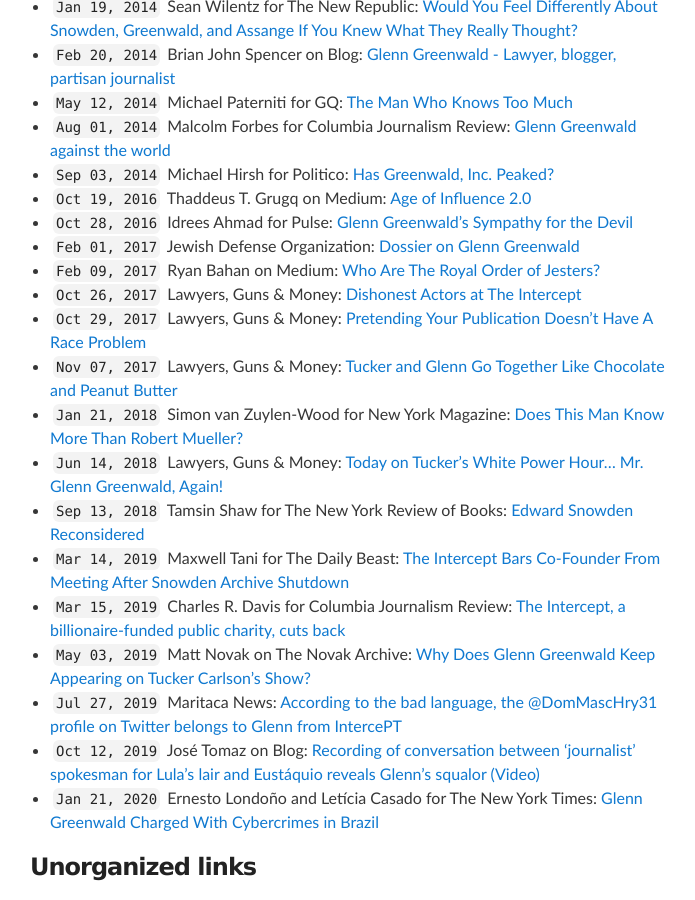
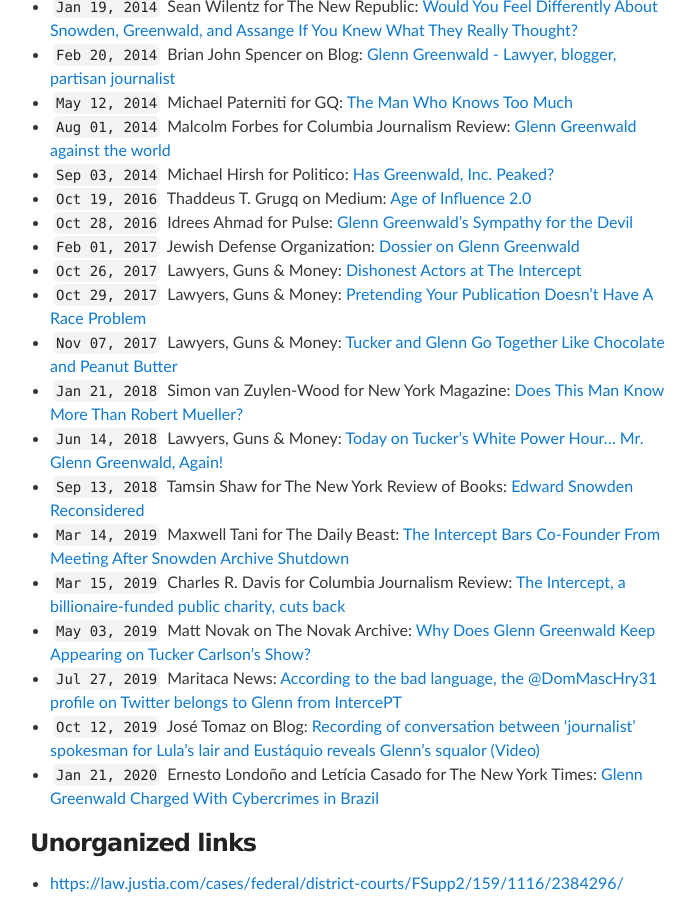
Before and after one commit to masternotions/masternotions.github.io, a Jekyll site: the page built from articles.md, in a window 1280 px wide and 900 px high, scrolled down 573 px. Shown: the whole window, without its empty margins (290-985 px from the left). Built offline with Jekyll 4.4.1, drawn with Linux system fonts in a browser that asks for light colours.

Commit message:
Update articles.md

```diff
--- a/articles.md
+++ b/articles.md
@@ -21,7 +21,6 @@ layout: default
 - ``Oct 19, 2016`` Thaddeus T. Grugq on Medium: [Age of Influence 2.0](https://medium.com/@thegrugq/agent-of-influence-2-0-e1f20bed4aec)
 - ``Oct 28, 2016`` Idrees Ahmad for Pulse: [Glenn Greenwald's Sympathy for the Devil](https://pulsemedia.org/2016/10/28/sympathy-for-the-devil-exorcising-greenwald-and-assad/)
 - ``Feb 01, 2017`` Jewish Defense Organization: [Dossier on Glenn Greenwald](/docs/jewish-defense-organization-dossier.pdf)
-- ``Feb 09, 2017`` Ryan Bahan on Medium: [Who Are The Royal Order of Jesters?](https://medium.com/@HeapingHelping/who-are-the-royal-order-of-jesters-55ffe6f6acea)
 - ``Oct 26, 2017`` Lawyers, Guns & Money: [Dishonest Actors at The Intercept](https://www.lawyersgunsmoneyblog.com/2017/10/dishonest-actors-intercept)
 - ``Oct 29, 2017`` Lawyers, Guns & Money: [Pretending Your Publication Doesn’t Have A Race Problem](https://www.lawyersgunsmoneyblog.com/2017/10/intercept-the-root-fight)
 - ``Nov 07, 2017`` Lawyers, Guns & Money: [Tucker and Glenn Go Together Like Chocolate and Peanut Butter](https://www.lawyersgunsmoneyblog.com/2017/11/tucker-glenn-go-together-like-chocolate-peanut-butter)
@@ -83,9 +82,7 @@ layout: default
 
 http://docshare.tips/the-story-of-a-jew-who-fell-in-love-with-a-nazi-the-glenn-greenwald-matt-hale-affair_58aa1654b6d87f6f5d8b5237.html
 https://www.facebook.com/Gesara.Brasil/posts/um-predador-sexual-chamado-glenn-greenwald-ato-iiposted-on-agosto-3-2019-by-room/2442549029101496/
--->
 
-<!--
 - ``2005 to 2007`` Glenn Greenwald on Blogger: [Unclaimed Territory](http://glenngreenwald.blogspot.com/)
 - ``2006 to 2014`` Glenn Greenwald on Blogger: [UT Documents](http://utdocuments.blogspot.com/)
 - ``04 Aug 2010`` Glenn Greenwald on Blogger: [Cato Surveillance Draft](http://surveillancedraft.blogspot.com/)
```
